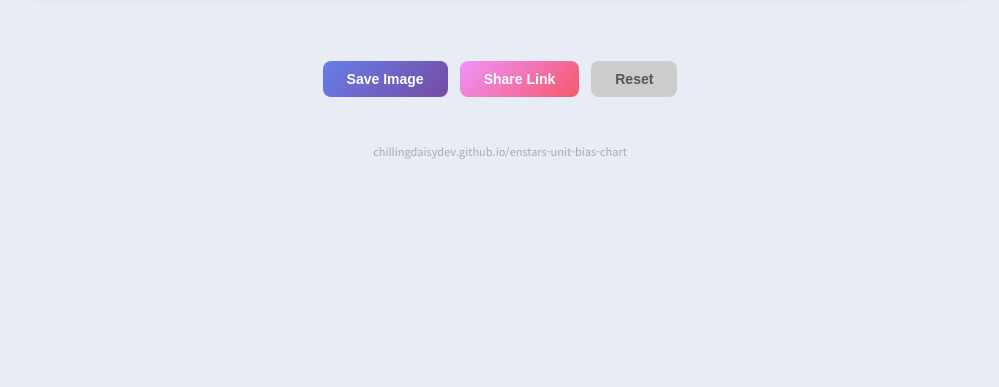
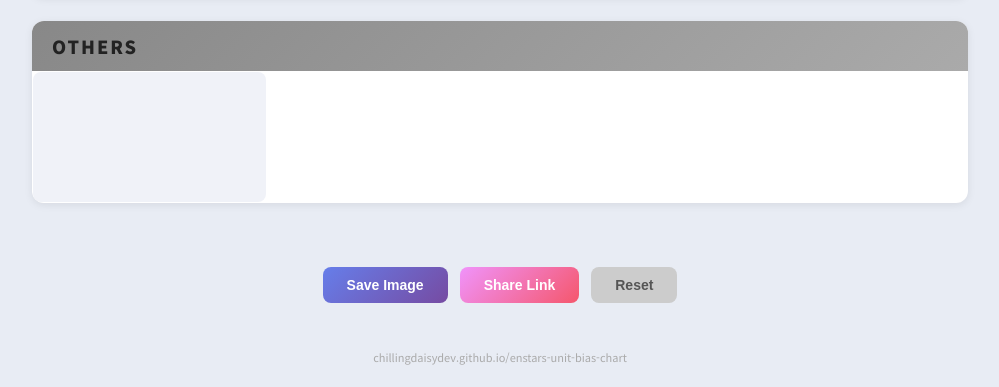
Before and after one commit to chillingdaisydev/enstars-unit-bias-chart, a plain HTML site: page index.html in a window 1280 px wide. Shown: the part 1052-1439 px from the top of the page, without its empty margins (140-1139 px from the left). Before the commit the page ends 1233 px from the top, so only its background shows below. Drawn offline with nearby package versions, Linux system fonts and the light colour scheme; a web font is replaced by a local one.

Commit message:
Add 8 extra characters (teachers, staff, others) section
- Jin Sagami, Akiomi Kunugi, Nice Arneb Thunder (chibi images)
- Kaname Tojo, Gatekeeper, Seiya Hidaka, Hitsugi Kurone, Anzu (circle images)
- New "Others" section with i18n support (기타/その他/Others)

Co-Authored-By: Claude Opus 4.6 <noreply@anthropic.com>

```diff
--- a/index.html
+++ b/index.html
@@ -531,6 +531,27 @@ const DATA = {
         },
       ]
     },
+    {
+      name: "OTHERS",
+      color: "linear-gradient(135deg, #888, #aaa)",
+      logo: "",
+      units: [
+        {
+          id: "others", name: "기타",
+          logo: "",
+          members: [
+            { id: "jin", name: "사가미 진", img: "chibis/others/Jin_Sagami_Chibi.png" },
+            { id: "akiomi", name: "쿠누기 아키오미", img: "chibis/others/Akiomi_Kunugi_Chibi.png" },
+            { id: "nice", name: "나이스 아르넵 선더", img: "chibis/others/Nice_Arneb_Thunder_Chibi.png" },
+            { id: "kaname", name: "토죠 카나메", img: "chibis/others/Kaname_Tojo_Circle.png" },
+            { id: "gatekeeper", name: "게이트 키퍼", img: "chibis/others/Gatekeeper_Circle.png" },
+            { id: "seiya", name: "히다카 세이야", img: "chibis/others/Seiya_Hidaka_Circle.png" },
+            { id: "hitsugi", name: "쿠로네 히츠기", img: "chibis/others/Kurone_Hitsugi_Circle.png" },
+            { id: "anzu", name: "안즈", img: "chibis/others/Anzu_Circle.png" },
+          ]
+        },
+      ]
+    },
   ]
 };
 
@@ -563,6 +584,9 @@ const I18N = {
       natsume: '사카사키 나츠메', tsumugi: '아오바 츠무기', sora: '하루카와 소라',
       madara: '미케지마 마다라',
       esu: '에스', kanna: '칸나', raika: '라이카', yume: '유메',
+      jin: '사가미 진', akiomi: '쿠누기 아키오미', nice: '나이스 아르넵 선더',
+      kaname: '토죠 카나메', gatekeeper: '게이트 키퍼', seiya: '히다카 세이야',
+      hitsugi: '쿠로네 히츠기', anzu: '안즈',
     }
   },
   ja: {
@@ -593,6 +617,9 @@ const I18N = {
       natsume: '逆先夏目', tsumugi: '青葉つむぎ', sora: '春川宙',
       madara: '三毛縞斑',
       esu: 'エス', kanna: '神流', raika: '雷佳', yume: 'ゆめ',
+      jin: '佐賀美陣', akiomi: '椚章臣', nice: 'ナイスアルネブサンダー',
+      kaname: '東城つかさ', gatekeeper: '門番', seiya: '日高誠矢',
+      hitsugi: '黒音ひつぎ', anzu: 'あんず',
     }
   },
   en: {
@@ -623,6 +650,9 @@ const I18N = {
       natsume: 'Natsume Sakasaki', tsumugi: 'Tsumugi Aoba', sora: 'Sora Harukawa',
       madara: 'Madara Mikejima',
       esu: 'Esu', kanna: 'Kanna', raika: 'Raika', yume: 'Yume',
+      jin: 'Jin Sagami', akiomi: 'Akiomi Kunugi', nice: 'Nice Arneb Thunder',
+      kaname: 'Kaname Tojo', gatekeeper: 'Gatekeeper', seiya: 'Seiya Hidaka',
+      hitsugi: 'Hitsugi Kurone', anzu: 'Anzu',
     }
   }
 };
@@ -688,7 +718,7 @@ function render() {
     const header = document.createElement('div');
     header.className = 'agency-header';
     header.style.background = agency.color;
-    header.innerHTML = `<img src="${agency.logo}" alt="${agency.name}"><span>${agency.name}</span>`;
+    header.innerHTML = (agency.logo ? `<img src="${agency.logo}" alt="${agency.name}">` : '') + `<span>${agency.name === 'OTHERS' ? (currentLang === 'ja' ? 'その他' : currentLang === 'en' ? 'OTHERS' : '기타') : agency.name}</span>`;
     section.appendChild(header);
 
     const grid = document.createElement('div');
@@ -700,7 +730,7 @@ function render() {
       card.onclick = () => openModal(unit);
 
       const logoScale = (unit.id === 'valkyrie' || unit.id === 'alkaloid') ? 'height:35px;max-width:60%;' : (unit.id === 'undead' || unit.id === 'rabits') ? 'height:38px;max-width:65%;' : '';
-      let content = `<img class="unit-logo" src="${unit.logo}" alt="${unit.name}" style="${logoScale}">`;
+      let content = unit.logo ? `<img class="unit-logo" src="${unit.logo}" alt="${unit.name}" style="${logoScale}">` : '';
 
       if (selections[unit.id]) {
         const member = unit.members.find(m => m.id === selections[unit.id]);
@@ -721,8 +751,10 @@ function render() {
 
 function openModal(unit) {
   const modal = document.getElementById('modal');
-  document.getElementById('modal-logo').src = unit.logo;
-  document.getElementById('modal-unit-name').textContent = unit.name;
+  const modalLogo = document.getElementById('modal-logo');
+  if (unit.logo) { modalLogo.src = unit.logo; modalLogo.style.display = ''; }
+  else { modalLogo.style.display = 'none'; }
+  document.getElementById('modal-unit-name').textContent = unit.id === 'others' ? (currentLang === 'ja' ? 'その他' : currentLang === 'en' ? 'Others' : '기타') : unit.name;
 
   const charsEl = document.getElementById('modal-chars');
   charsEl.innerHTML = '';
```
Also changed, not shown: chibis/others/Akiomi_Kunugi_Chibi.png (added), chibis/others/Anzu_Circle.png (added), chibis/others/Gatekeeper_Circle.png (added), chibis/others/Jin_Sagami_Chibi.png (added), chibis/others/Kaname_Tojo_Circle.png (added), chibis/others/Kurone_Hitsugi_Circle.png (added), chibis/others/Nice_Arneb_Thunder_Chibi.png (added), chibis/others/Seiya_Hidaka_Circle.png (added).
